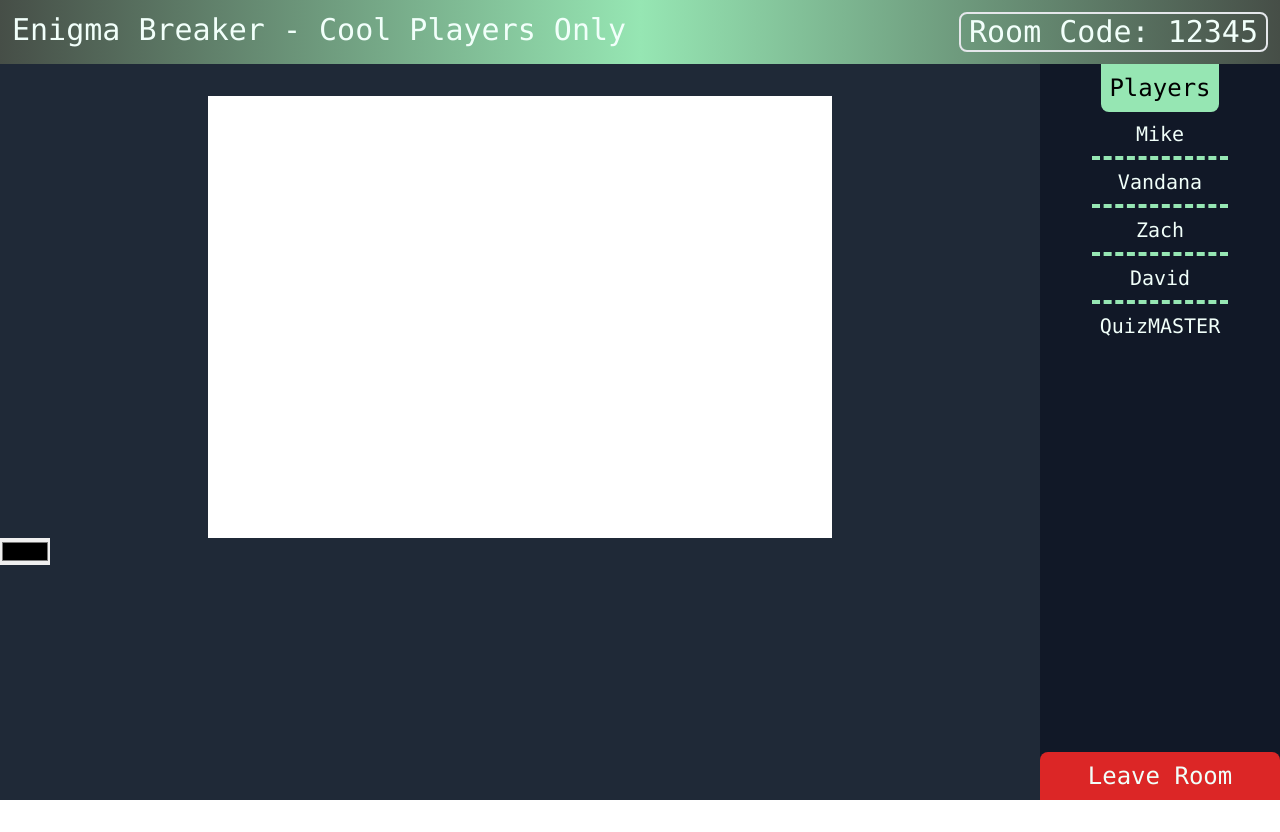
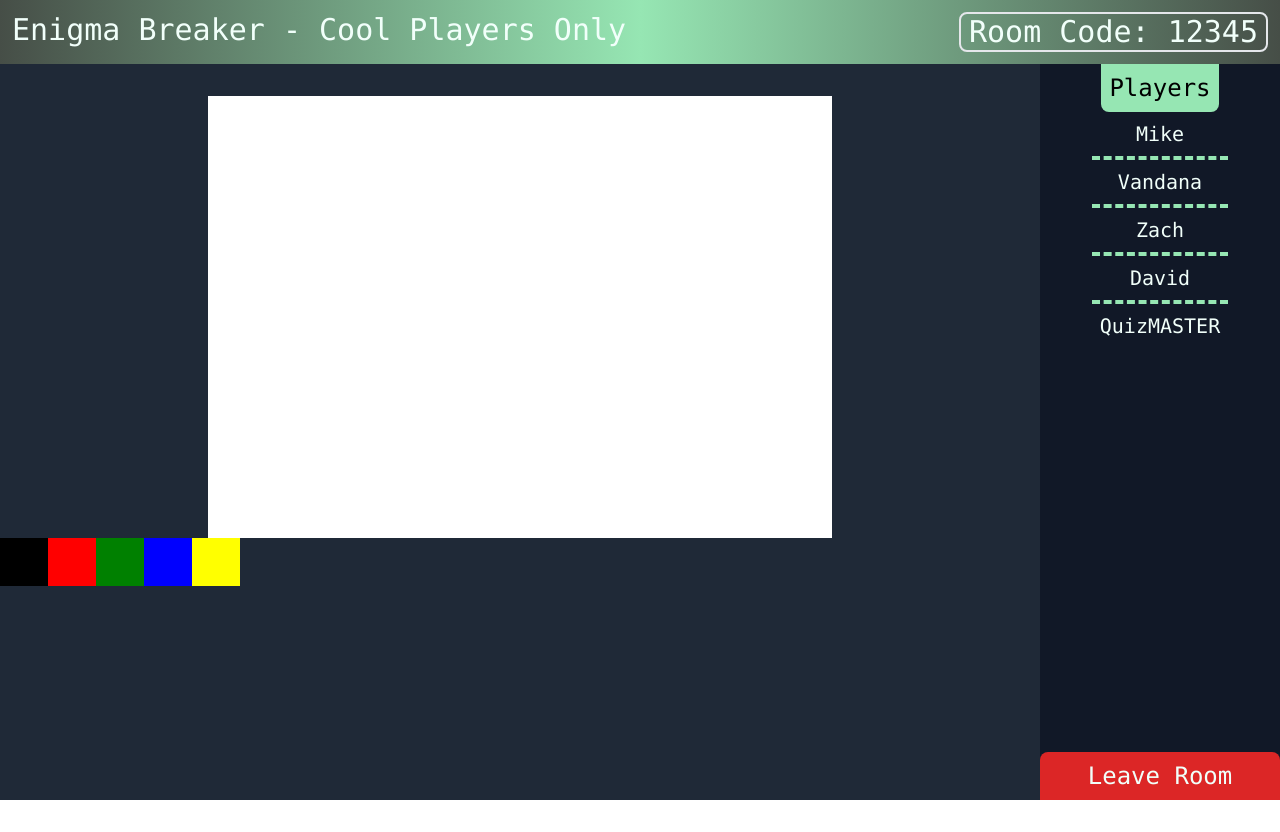
Before and after one commit to PlaThyme/PlaThyme, a React (Create React App) app in the folder client/: page / in a window 1280 px wide. Built offline with nearby package versions, Linux system fonts and the light colour scheme; no server answers.

Commit message:
event listners for mouse actions (mouse up, mouse down, move and mouse click) working properly. now we can chose multiple colors

```diff
--- a/client/src/Games/DrawTheWord/WhiteBoardContainer.css
+++ b/client/src/Games/DrawTheWord/WhiteBoardContainer.css
@@ -25,3 +25,15 @@
   width: 60%;
   height: 60%;
 }
+
+.color {
+  display: inline-block;
+  height: 48px;
+  width: 48px;
+}
+
+.color.black { background-color: black; }
+.color.red { background-color: red; }
+.color.green { background-color: green; }
+.color.blue { background-color: blue; }
+.color.yellow { background-color: yellow; }
--- a/client/src/Games/DrawTheWord/board2.jsx
+++ b/client/src/Games/DrawTheWord/board2.jsx
@@ -1,9 +1,10 @@
-import React, { useState, useEffect } from "react";
+import React, { useState, useEffect, useRef } from "react";
 import io from "socket.io-client";
 import "./WhiteBoardContainer.css";
 
 export default function Board2() {
   const [timeoutValue, setTimeoutValue] = useState(undefined);
+  const colorsRef = useRef(null);
   const socket = io.connect("http://localhost:3001");
 
   useEffect(() => {
@@ -33,9 +34,50 @@ export default function Board2() {
     var sketch_style = getComputedStyle(sketch);
     canvas.width = parseInt(sketch_style.getPropertyValue("width"));
     canvas.height = parseInt(sketch_style.getPropertyValue("height"));
-
     var mouse = { x: 0, y: 0 };
     var last_mouse = { x: 0, y: 0 };
+    const colors = document.getElementsByClassName("color");
+
+    var lineWidthValue = 5;
+    var strokeColor = "blue";
+
+    // helper that will update the current color
+    const onColorUpdate = (e) => {
+      strokeColor = e.target.className.split(" ")[1];
+    };
+
+    // loop through the color elements and add the click event listeners
+    for (let i = 0; i < colors.length; i++) {
+      colors[i].addEventListener("click", onColorUpdate, false);
+    }
+
+    const onPaint = () => {
+      ctx.beginPath();
+      ctx.moveTo(last_mouse.x, last_mouse.y);
+      ctx.lineTo(mouse.x, mouse.y);
+      ctx.lineWidth = lineWidthValue;
+      ctx.strokeStyle = strokeColor;
+      ctx.closePath();
+      ctx.stroke();
+
+      if (timeoutValue !== undefined) {
+        clearTimeout(timeoutValue);
+      }
+      setTimeoutValue(
+        setTimeout(() => {
+          var base64ImageData = canvas.toDataURL("image/png"); // contains canvas images in coded fromat
+          socket.emit("canvas-data", base64ImageData);
+        }, 1000)
+      );
+    };
+
+    // const onMouseDown = (e) => {
+    //   onPaint("from mouseDown");
+    // };
+
+    // const onMouseUp = (e) => {
+    //   onPaint("from mouse Up");
+    // };
 
     /* Mouse Capturing Work */
     canvas.addEventListener(
@@ -51,10 +93,10 @@ export default function Board2() {
     );
 
     /* Drawing on Paint App */
-    ctx.lineWidth = 5;
+    // ctx.lineWidth = 5;
     ctx.lineJoin = "round";
     ctx.lineCap = "round";
-    ctx.strokeStyle = "blue";
+    // ctx.strokeStyle = "blue";
 
     canvas.addEventListener(
       "mousedown",
@@ -71,33 +113,23 @@ export default function Board2() {
       },
       false
     );
-
-    var onPaint = function () {
-      ctx.beginPath();
-      ctx.moveTo(last_mouse.x, last_mouse.y);
-      ctx.lineTo(mouse.x, mouse.y);
-      ctx.closePath();
-      ctx.stroke();
-
-      if (timeoutValue !== undefined) {
-        clearTimeout(timeoutValue);
-      }
-      setTimeoutValue(
-        setTimeout(() => {
-          var base64ImageData = canvas.toDataURL("image/png"); // contains canvas images in coded fromat
-          socket.emit("canvas-data", base64ImageData);
-        }, 1000)
-      );
-    };
-  };
+  };;
 
   return (
     <div className="container">
       <div className="board-container sketch mt-8" id="sketch">
         <canvas id="board" className="board" />
       </div>
-      <div className="color-picker-contsiner">
+      {/* <div className="color-picker-contsiner">
         <input type="color" />
+      </div> */}
+
+      <div ref={colorsRef} className="colors">
+        <div className="color black" />
+        <div className="color red" />
+        <div className="color green" />
+        <div className="color blue" />
+        <div className="color yellow" />
       </div>
     </div>
   );
```
